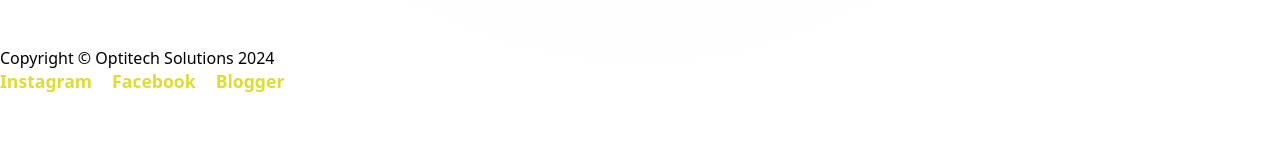
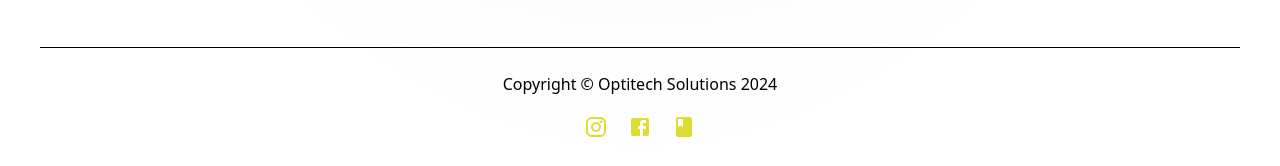
Before and after one commit to MpitassiWeb/ecommerce-pitassi, a React (Vite) app: page / in a window 1280 px wide. Shown: the part 3049-3215 px from the top of the page. Before the commit the page ends 3142 px from the top, so only its background shows below. Built offline with nearby package versions, Linux system fonts and the light colour scheme.

Commit message:
Damos estilo al footer y agregamos los iconos de las redes

```diff
--- a/src/components/footer/Footer.jsx
+++ b/src/components/footer/Footer.jsx
@@ -1,28 +1,46 @@
+import { Container, Typography } from "@mui/material";
+import InstagramIcon from "@mui/icons-material/Instagram";
+import FacebookIcon from "@mui/icons-material/Facebook";
+import BookIcon from "@mui/icons-material/Book";
+
 export const Footer = () => {
-  const fecha = new Date()
+  const fecha = new Date();
   return (
-    <div>
-      <span>Copyright © Optitech Solutions {fecha.getFullYear()}</span>
+    <Container
+      component="footer"
+      sx={{
+        borderTop: "1px solid",
+        padding: "25px",
+        maxWidth: "sm",
+        display: "flex",
+        flexDirection: "column",
+        alignItems: "center",
+        gap: "20px",
+      }}
+    >
+      <Typography variant="span">
+        Copyright © Optitech Solutions {fecha.getFullYear()}
+      </Typography>
       <nav>
         <a
           href="https://www.instagram.com/opti.tech.solutions"
           alt="Enlace a Instagram de Optitech"
         >
-          Instagram
+          <InstagramIcon />
         </a>
         <a
           href="https://www.facebook.com/profile.php?id=61556247433513"
           alt="Enlace a Faceboook de Optitech"
         >
-          Facebook
+          <FacebookIcon />
         </a>
         <a
           href="https://optitechsolutionsar.blogspot.com/"
           alt="Enlace a Blogger"
         >
-          Blogger
+          <BookIcon />
         </a>
       </nav>
-    </div>
+    </Container>
   );
 };
```
